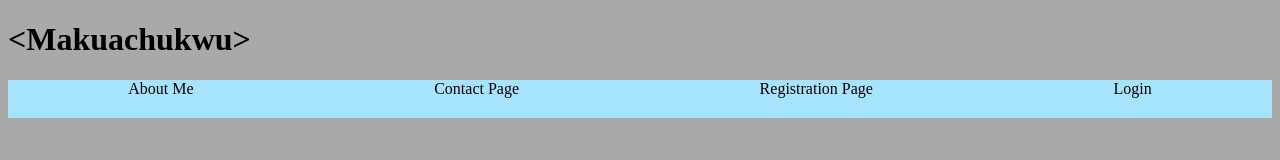
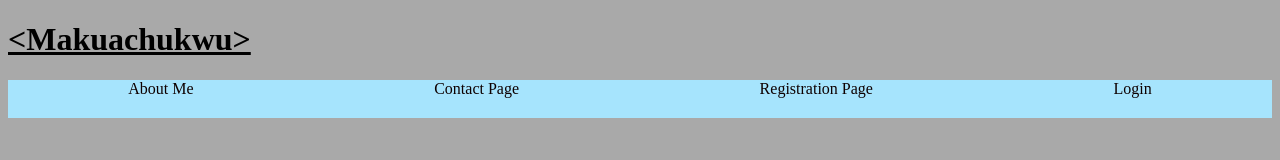
Before and after one commit to Makua4967/Zuri-Task-2, a plain HTML site: page index.html in a window 1280 px wide. Drawn offline with Linux system fonts and the light colour scheme.

Commit message:
Added Features

```diff
--- a/index.html
+++ b/index.html
@@ -9,7 +9,9 @@
   </head>
   <body>
     <header>
-      <h1>&lt;Makuachukwu&gt;</h1>
+      <h1>
+      <a href="http://127.0.0.1:5500/index.html">&lt;Makuachukwu&gt;</a>
+    </h1>
       <nav>
         <a href="http://127.0.0.1:5500/About.html">About Me</a>
         <a href="http://127.0.0.1:5500/contact.html">Contact Page</a>
```
